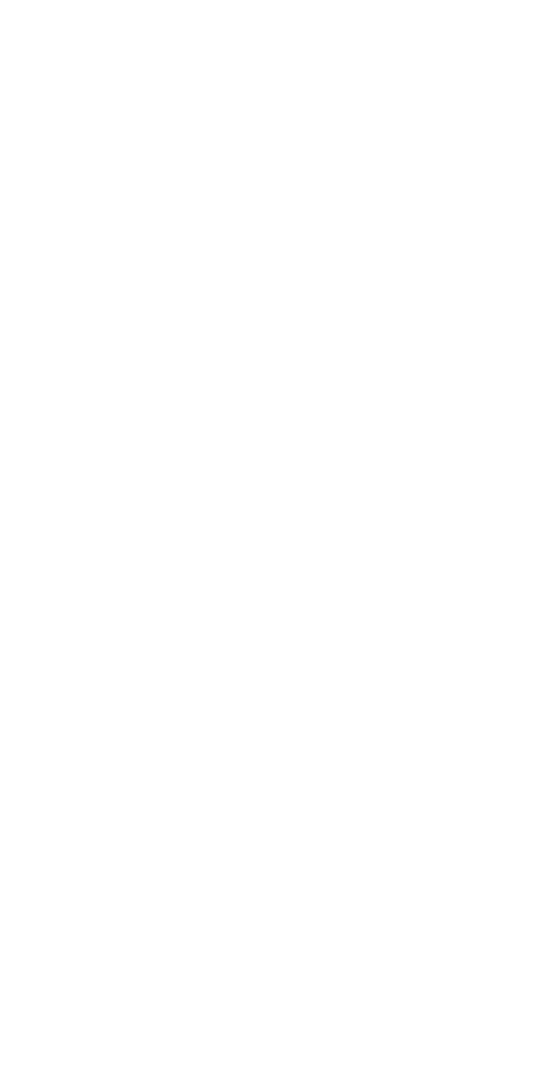
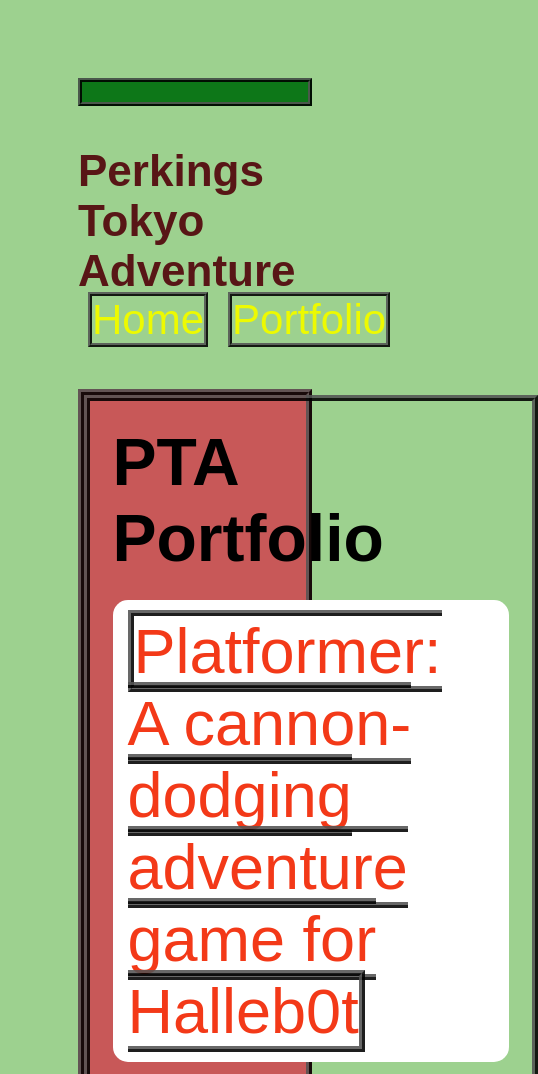
Before and after one commit to perkingsnkabyo/perkingsnkabyo.github.io, a plain HTML site: page portfolio.html in a window 390 px wide. Shown: the top 1074 px of the page, 538 px wide, since content can reach past the window. Before the commit the page ends 844 px from the top, so only its background shows below. Drawn offline with Linux system fonts and the light colour scheme.

Commit message:
Perkings' website Nov. 10

```diff
--- a/portfolio.html
+++ b/portfolio.html
@@ -0,0 +1,47 @@
+<!DOCTYPE html>
+<html>
+  <head>
+  <title>PTA Portfolio</title>
+   <link rel="stylesheet" href="style.css" />
+</head>
+    <title>yo</title>
+  </head>
+
+  <body>
+    <!-- All content goes here -->
+    <div id="all-contents">
+      <nav>
+
+</li>
+</ul>
+      </nav>
+         <h1>Perkings Tokyo Adventure</h1>
+  <ul id="nav-ul">
+    <li class="nav-li">
+      <a href="index.html">Home</a>
+    </li>
+    <li class="nav-li">
+      <a href="portfolio.html">Portfolio</a>
+    </li>
+  </ul>
+</nav>
+      <main>
+        <div class="content">
+    <h1>PTA Portfolio</h1>
+    <ul id="portfolio">
+    <li>
+  <a href="fsd-projects/platformer/">Platformer: A cannon-dodging adventure game for Halleb0t</a>
+</li>
+<li>
+  <a href="fsd-projects/bouncing-box/">Bouncing Box: A fun introduction to web game development</a>
+</li>
+<li>
+  <a href="fsd-projects/circularity/">Circularity: A poetic motion experiment with circles</a>
+</li>
+    </ul>
+   </div>
+      </main>
+
+    </div>
+  </body>
+</html>
--- a/style.css
+++ b/style.css
@@ -1,13 +1,14 @@
 body {
     background: rgb(125, 198, 205);
     color: rgb(45, 45, 45);
-    padding: 10px;
-    font-family: Arial, sans-serif;
+    padding: 70px;
+    font-family: Copperplate, Papyrus, fantasy;
 }
 
 #all-contents {
-    max-width: 800px;
+    max-width: 1200px;
     margin: auto;
+
 }
 
 
@@ -16,6 +17,8 @@ nav {
     margin: 0 auto;
     display: flex;
     padding: 10px;
+    border: 4px
+    rgba(0, 0, 0, 0.877) ridge;
 }
 
 h1 {
@@ -24,6 +27,7 @@ h1 {
     color: rgb(88, 22, 22);
     flex: 1;
     margin: 0;
+
 }
 
 #nav-ul {
@@ -47,7 +51,8 @@ a {
 main {
     background: rgb(200, 88, 88);
     display: flex;
-    margin-top: 20px;
+    margin-top: 30px;
+    border: 4px rgba(0, 0, 0, 0.877) ridge;
 }
 
 .sidebar {
@@ -56,19 +61,21 @@ main {
 }
 
 .sidebar-img {
-    width: 200px;
+    width: 350px;
+    border: 4px rgba(0, 0, 0, 0.877) ridge;
 }
 
 .content {
     flex: 1;
     padding: 15px;
+    border: 4px rgba(0, 0, 0, 0.877) ridge;
 }
 
 
 #interests {
-    border: 4px rgba(255, 255, 255, 0.877) ridge;
+    border: 4px rgba(0, 0, 0, 0.952) ridge;
     padding: 8px;
-    margin-top: 20px;
+    margin-top: 40px;
 }
 
 h2, h3 {
@@ -79,17 +86,19 @@ nav {
   margin: 0 auto;
   display: flex;
   padding: 10px;
+  margin-bottom: 20px;
 }
 nav {
   background: rgb(75, 17, 170);
   margin: 0 auto;
   display: flex;
   padding: 10px;
-  margin-bottom: 20px;
+  margin-bottom: 40px;
 }
 body {
   background: #41a72583;
   color: #d3ff0e;
+
 }
 
 nav {
@@ -98,4 +107,77 @@ nav {
 
 a {
   color: #edfa01;
+  border: 4px rgba(0, 0, 0, 0.877) ridge;
 }
+.content h1 {
+  color: black;
+}
+
+#portfolio {
+  list-style-type: none;
+  padding-left: 0;
+}
+
+#portfolio li {
+  background: #fff;
+  padding: 10px;
+  border-radius: 10px;
+  margin-bottom: 10px;
+}
+
+#portfolio li:hover {
+  background: #a86262;
+}
+
+#portfolio a {
+  text-decoration: none;
+  color: #f33918;
+}
+@media screen and (min-width: 120px) and (max-width: 1080px) {
+  main {
+    height: 100ch;
+    zoom: 1.5;
+    display: grid;
+  }
+
+  h1 {
+    font-size: 44px;
+  }
+
+  h2 {
+    font-size: 42px;
+  }
+
+  h3 {
+    font-size: 36px;
+  }
+
+  #all-contents {
+    height: 100ch;
+    margin: none;
+  }
+
+  a {
+    font-size: 42px;
+  }
+
+  .sidebar {
+    margin-right: 0px;
+    justify-content: center;
+    align-items: center;
+  }
+
+  .sidebar-img {
+    width: 100%;
+  }
+
+  p,
+  li {
+    font-size: 20px;
+  }
+
+  .content {
+    align-content: center;
+    justify-content: center;
+  }
+}
```
Also changed, not shown: fsd-projects/platformer/platformer.js (+17 -1 lines), index.html (+4 -3 lines).
